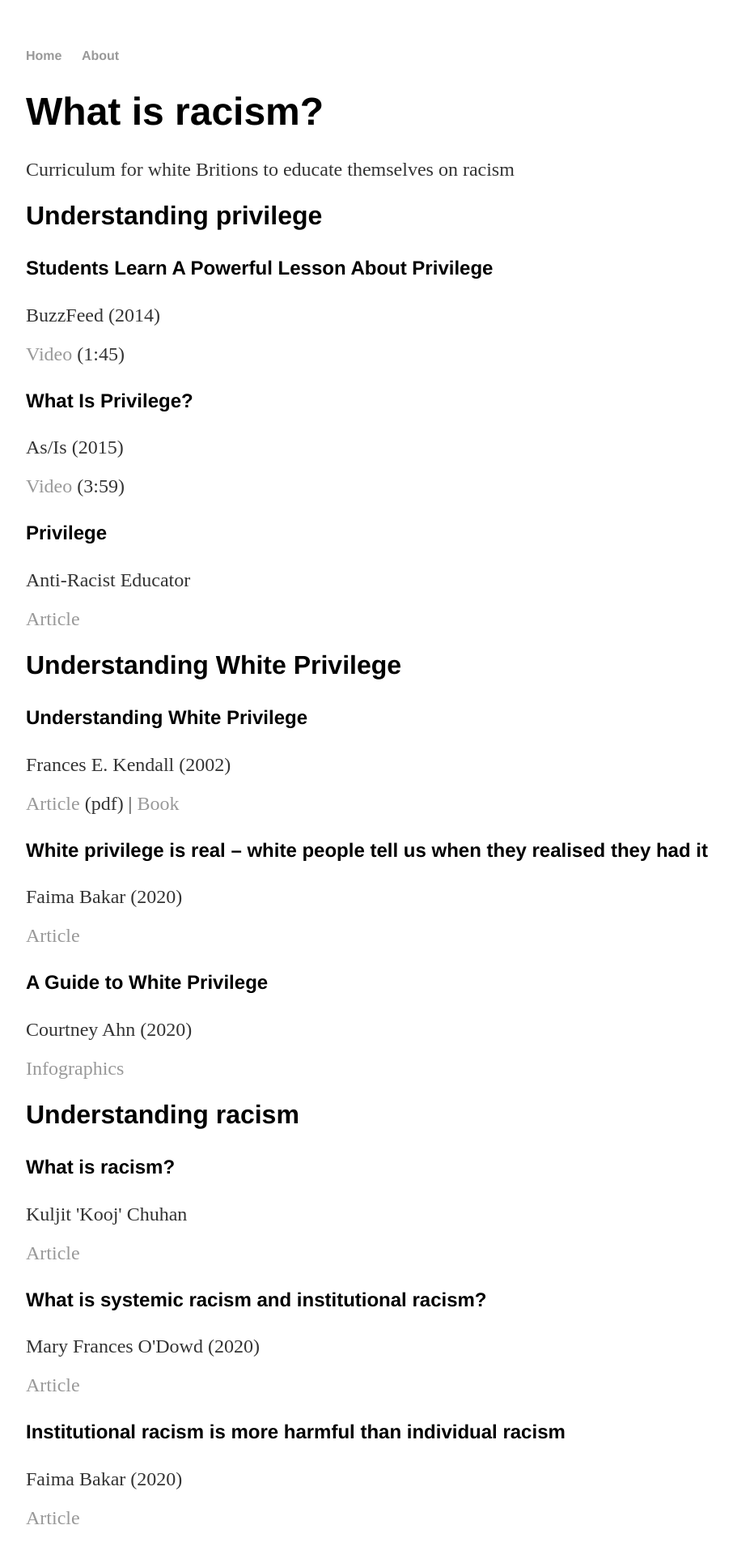
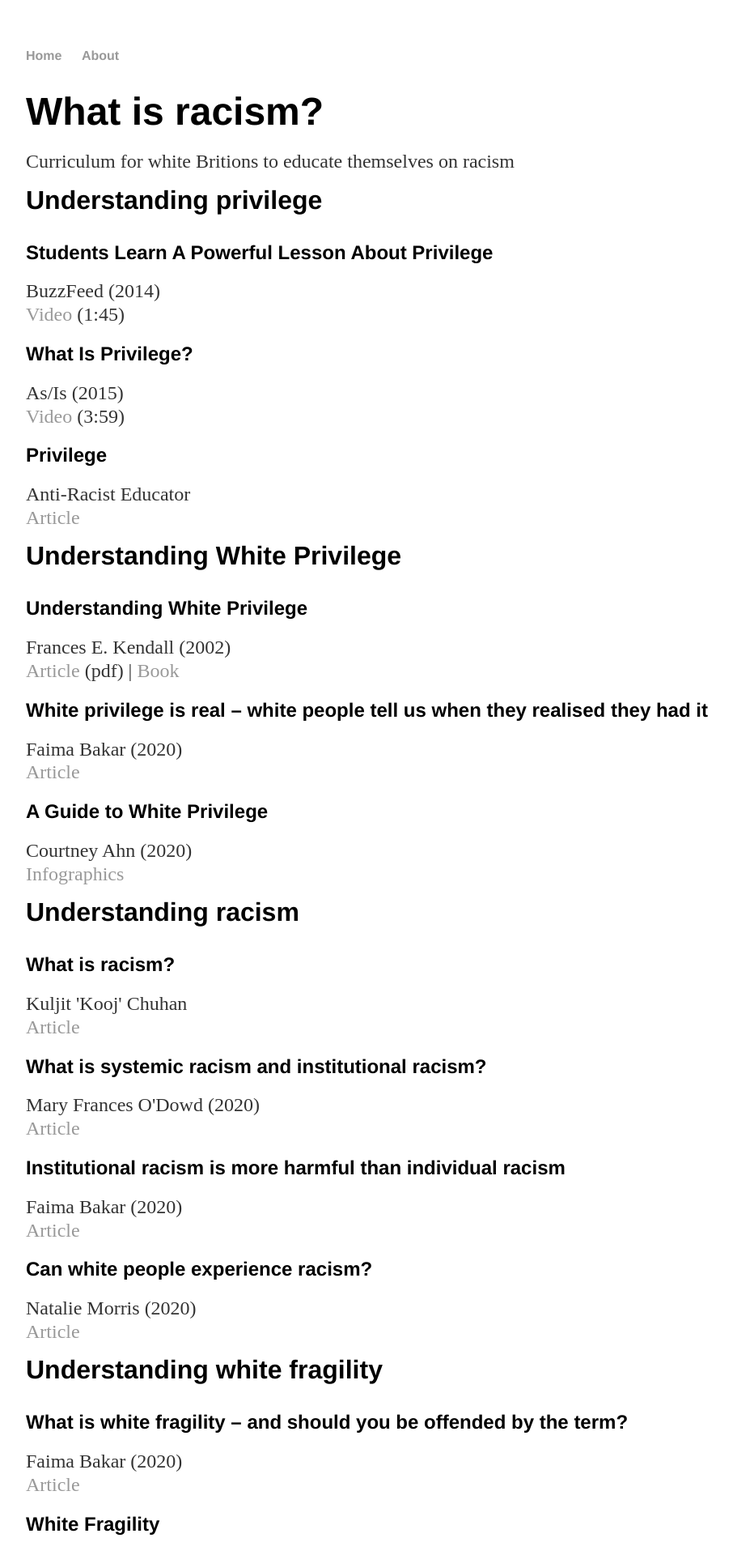
Before and after one commit to whatisracism/whatisracism.github.io, a Jekyll site: the page built from index.html, in a window 1280 px wide. Shown: the top 1920 px of the page at 81% size, without its empty margins (160-1066 px from the left). Built offline with Jekyll 4.4.1, drawn with Linux system fonts in a browser that asks for light colours.

Commit message:
Update main.css

```diff
--- a/css/main.css
+++ b/css/main.css
@@ -38,7 +38,7 @@ h4 {
 }
 p {
     font-size: 1.5em;
-    line-height: 1em;
+    line-height: 0.2em;
     color: #333;
 }
 footer {
```
